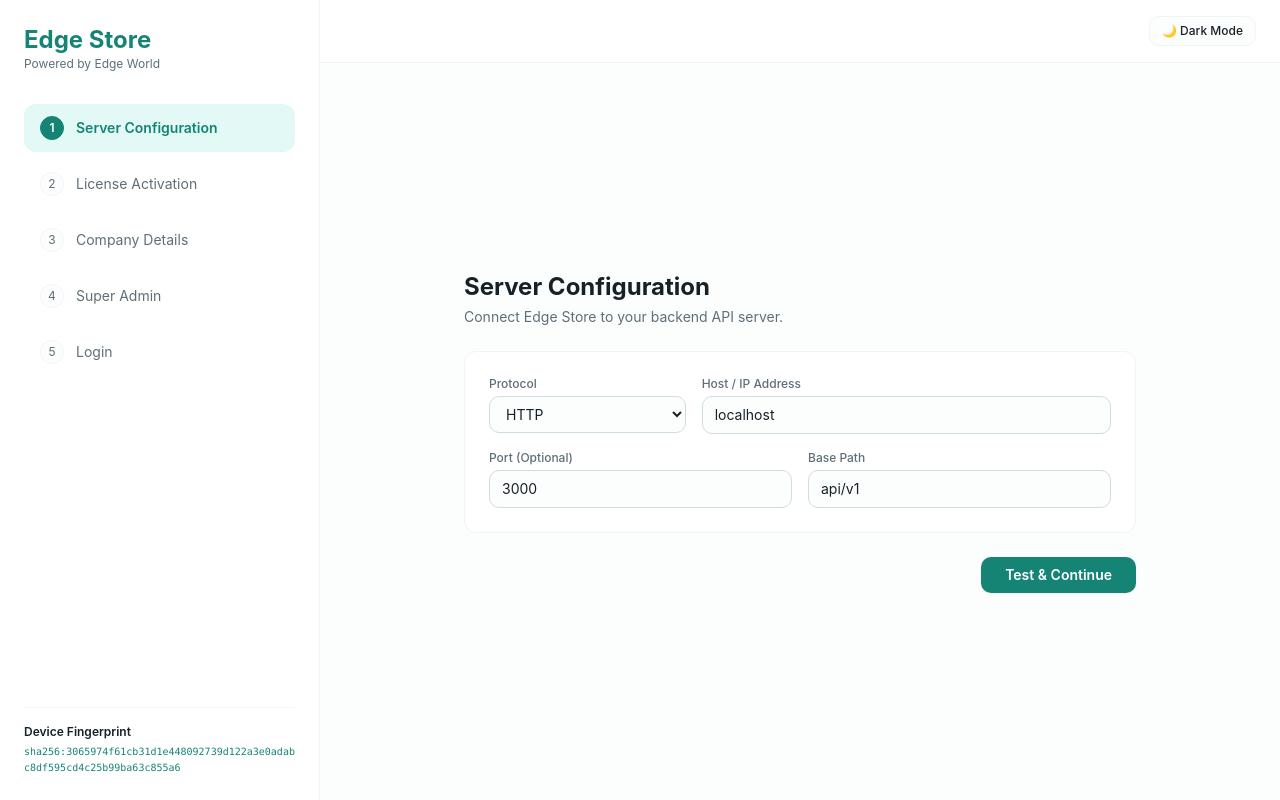
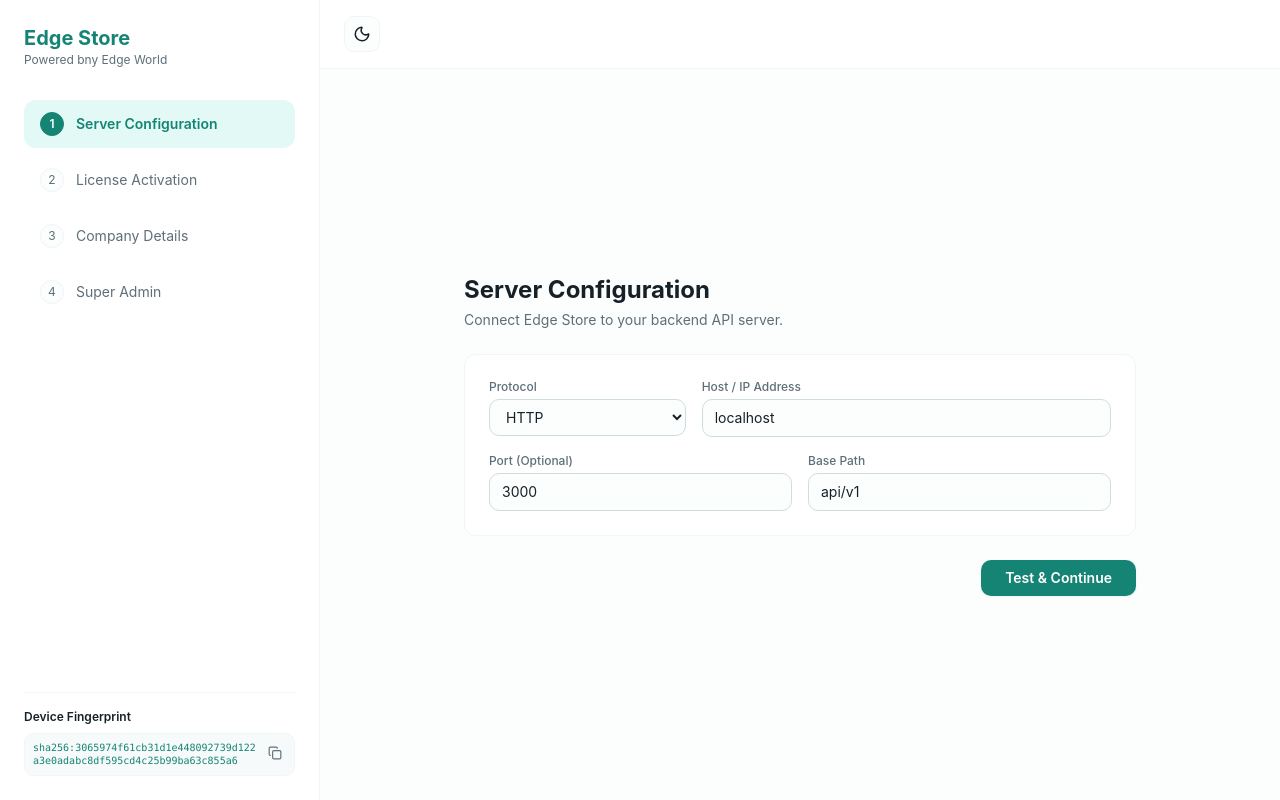
Before and after one commit to EDGE-WORLD-AFRICA/edge-store, a React (Vite) app in the folder apps/edge-store-app/: page / in a window 1280 px wide. Built offline with nearby package versions, Linux system fonts and the light colour scheme.

Commit message:
fix: update SetupWizard with the removal of login as setup steage

```diff
--- a/apps/edge-store-app/src/setup/components/SetupLayout.tsx
+++ b/apps/edge-store-app/src/setup/components/SetupLayout.tsx
@@ -1,6 +1,8 @@
-import { Children, type ReactNode } from "react";
+import { useState } from 'react';
+import type { ReactNode } from "react";
 import type { IBootstrapStage } from "@edge-store/shared";
 import { useTheme } from "../../theme/ThemeProvider";
+import { Sun, Moon, X, Copy, Check, Menu } from 'lucide-react';
 
 interface ISetupLayoutProps {
   currentStage: IBootstrapStage;
@@ -12,24 +14,30 @@
   { id: "SERVER_CONFIG", label: "Server Configuration" },
   { id: "LICENSE", label: "License Activation" },
   { id: "COMPANY_SETUP", label: "Company Details" },
-  { id: "SUPER_ADMIN_SETUP",  label: "Super Admin" },
-  { id: "LOGIN", label: "Login" }
+  { id: "SUPER_ADMIN_SETUP",  label: "Super Admin" }
 ];
 
 
 export const SetupLayout = ({ currentStage, machineCode, children }: ISetupLayoutProps) => {
-  const { mode, setMode } = useTheme();
+  const { resolved, setMode } = useTheme();
+  const [isMobileMenuOpen, setIsMobileMenuOpen] = useState<boolean>(false);
+  const [isCopied, setIsCopied] = useState<boolean>(false);
 
   const currentIndex = steps.findIndex((s) => s.id === currentStage);
 
-  return(
+  const handleCopy = () => {
+    if(machineCode){
+      navigator.clipboard.writeText(machineCode);
+      setIsCopied(true);
+      setTimeout(() => setIsCopied(false), 2000);
+    }
+  };
+
+  const SidebarContent = () => (
     <>
-      <div className="flex min-h-screen bg-background text-foreground">
-      {/* Sidebar */}
-      <aside className="hidden w-80 flex-col border-r border-border bg-card p-6 lg:flex">
       <div className="mb-8">
-          <h1 className="text-2xl font-bold text-primary">Edge Store</h1>
-          <p className="text-xs text-muted-foreground">Powered by Edge World</p>
+        <h2 className='text-xl font-bold text-primary'>Edge Store</h2>
+        <p className="text-xs text-muted-foreground">Powered bny Edge World</p>
       </div>
 
       <nav className="flex-1 space-y-2">
@@ -57,7 +65,7 @@
                     : "border-border bg-background text-muted-foreground"
                 }`}
               >
-                  {isCompleted ? "✓" : index + 1}
+                {isCompleted ? <Check size={14} /> : index + 1}
               </div>
               <span>{step.label}</span>
             </div>
@@ -67,26 +75,78 @@
 
       <div className="mt-auto space-y-4 border-t border-border pt-4">
         <div className="text-xs text-muted-foreground">
-            <p className="font-semibold text-foreground">Device Fingerprint</p>
-            <p className="mt-1 break-all font-mono text-[10px] text-primary">
+          <p className="font-semibold text-foreground mb-2">Device Fingerprint</p>
+          <div className="flex items-start gap-2 rounded-md bg-muted/50 p-2 border border-border">
+            <p className="flex-1 break-all font-mono text-[10px] text-primary leading-tight">
               {machineCode || "Generating..."}
             </p>
+            <button
+              onClick={handleCopy}
+              disabled={!machineCode}
+              className="shrink-0 rounded p-1 text-muted-foreground hover:text-primary hover:bg-background transition-colors disabled:opacity-50"
+              title="Copy to clipboard"
+            >
+              {isCopied ? <Check size={14} className="text-success" /> : <Copy size={14} />}
+            </button>
           </div>
         </div>
+      </div>
+    </>
+  );
+
+
+
+  return (
+    <>
+      <div className="flex min-h-screen bg-background text-foreground">
+        {/* Desktop Sidebar */}
+        <aside className="hidden w-80 flex-col border-r border-border bg-card p-6 lg:flex">
+          <SidebarContent />
         </aside>
+
+        {/* Mobile Sidebar Overlay */}
+        {isMobileMenuOpen && (
+          <div className="fixed inset-0 z-50 flex lg:hidden">
+            <div
+              className="absolute inset-0 bg-black/50 transition-opacity"
+              onClick={() => setIsMobileMenuOpen(false)}
+            />
+            <aside className="relative w-80 max-w-[80vw] flex flex-col border-r border-border bg-card p-6 animate-in slide-in-from-left duration-300">
+              <button
+                onClick={() => setIsMobileMenuOpen(false)}
+                className="absolute right-4 top-4 text-muted-foreground hover:text-foreground"
+              >
+                <X size={20} />
+              </button>
+              <SidebarContent />
+            </aside>
+          </div>
+        )}
 
         {/* Main Content */}
         <main className="flex flex-1 flex-col">
-        <header className="flex items-center justify-end border-b border-border bg-card px-6 py-4">
+          <header className="flex items-center justify-between border-b border-border bg-card px-4 py-3 lg:px-6 lg:py-4">
             <button
-            onClick={() => setMode(mode === "dark" ? "light" : "dark")}
-            className="rounded-md border border-border bg-background px-3 py-1.5 text-xs font-medium text-foreground hover:bg-muted"
+              onClick={() => setIsMobileMenuOpen(true)}
+              className="rounded-md p-2 text-muted-foreground hover:bg-muted hover:text-foreground lg:hidden"
             >
-            {mode === "dark" ? "☀️ Light Mode" : "🌙 Dark Mode"}
+              <Menu size={20} />
+            </button>
+
+            <div className="flex-1 lg:hidden text-center font-semibold text-primary">
+              Edge Store Setup
+            </div>
+
+            <button
+              onClick={() => setMode(resolved === "dark" ? "light" : "dark")}
+              className="rounded-md border border-border bg-background p-2 text-foreground hover:bg-muted transition-colors"
+              aria-label="Toggle theme"
+            >
+              {resolved === "dark" ? <Sun size={18} /> : <Moon size={18} />}
             </button>
           </header>
 
-        <div className="flex flex-1 items-center justify-center overflow-y-auto p-6">
+          <div className="flex flex-1 items-center justify-center overflow-y-auto p-4 lg:p-6">
             <div className="w-full max-w-2xl">{children}</div>
           </div>
         </main>
```
Lines whose indentation alone changed are shown as unchanged.
